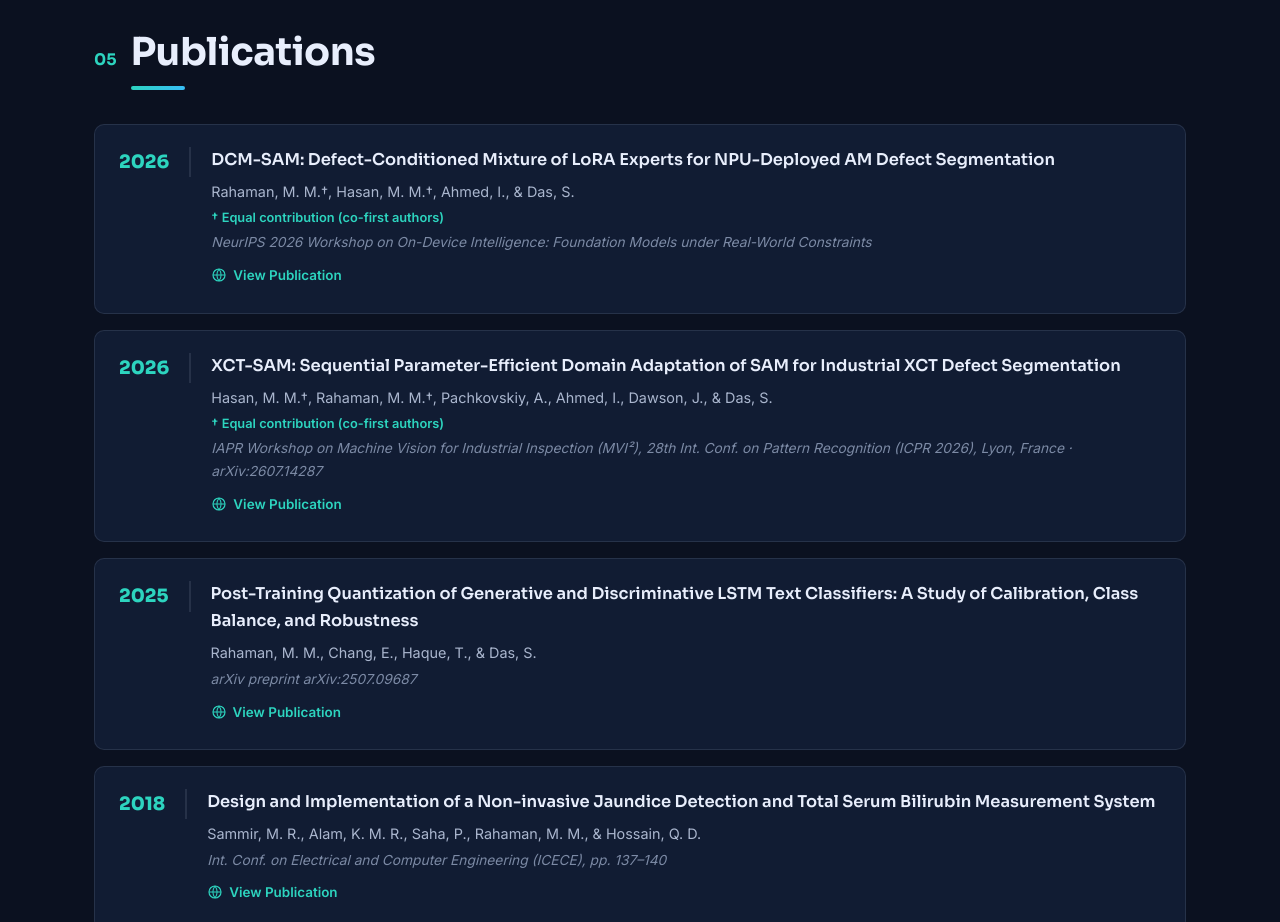
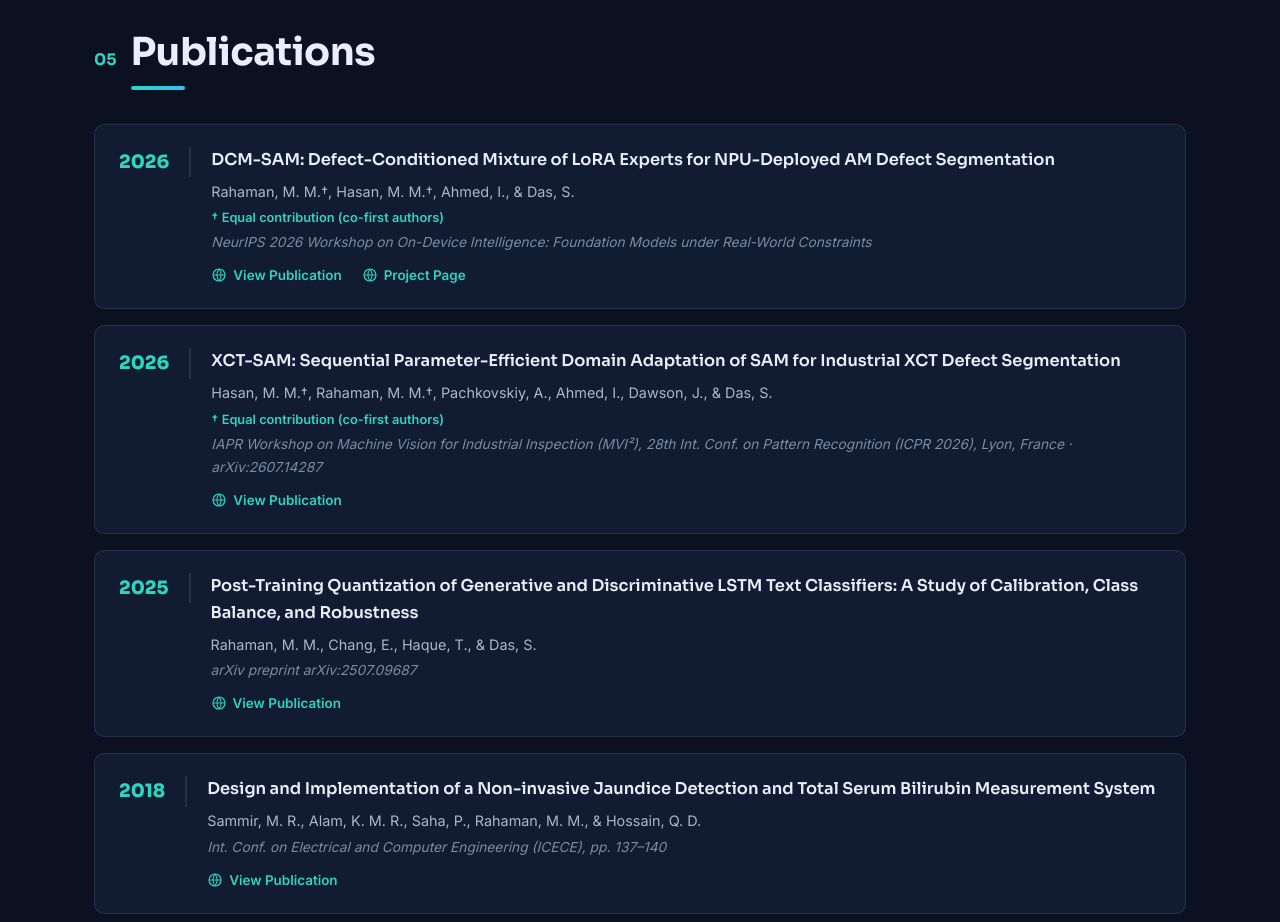
Before and after one commit to MushfiqShovon/MushfiqShovon.github.io, a plain HTML site: page index.html in a window 1280 px wide. Shown: the part 8260-9182 px from the top of the page. Drawn offline with Linux system fonts and the light colour scheme.

Commit message:
adding DCM-SAM paper: fixing the webpage link in publication section

```diff
--- a/css/style.css
+++ b/css/style.css
@@ -340,7 +340,8 @@ html[data-theme="light"] .theme-toggle .icon-moon { display: block; }
 .pub-authors { color: var(--text-soft); font-size: 0.9rem; }
 .pub-note { color: var(--accent); font-size: 0.8rem; font-weight: 600; margin-top: 4px; }
 .pub-venue { color: var(--text-mute); font-size: 0.86rem; font-style: italic; margin-top: 3px; }
-.pub-doi { display: inline-flex; align-items: center; gap: 6px; margin-top: 10px; font-size: 0.84rem; font-weight: 600; color: var(--accent); white-space: nowrap; }
+.pub-links { display: flex; flex-wrap: wrap; gap: 6px 20px; margin-top: 10px; }
+.pub-doi { display: inline-flex; align-items: center; gap: 6px; font-size: 0.84rem; font-weight: 600; color: var(--accent); white-space: nowrap; }
 .pub-doi svg { width: 16px; height: 16px; flex-shrink: 0; }
 .pub-doi:hover { text-decoration: underline; }
 
--- a/js/data.js
+++ b/js/data.js
@@ -374,7 +374,8 @@ const PORTFOLIO = {
         "DCM-SAM: Defect-Conditioned Mixture of LoRA Experts for NPU-Deployed AM Defect Segmentation",
       venue:
         "NeurIPS 2026 Workshop on On-Device Intelligence: Foundation Models under Real-World Constraints",
-      doi: "https://openreview.net/forum?id=Ehh5nUkKCM"
+      doi: "https://openreview.net/forum?id=Ehh5nUkKCM",
+      page: "https://mushfiqshovon.github.io/DCM-SAM/"
     },
     {
       authors: "Hasan, M. M.†, Rahaman, M. M.†, Pachkovskiy, A., Ahmed, I., Dawson, J., & Das, S.",
--- a/js/main.js
+++ b/js/main.js
@@ -197,10 +197,18 @@
       body.appendChild(el("div", "pub-authors", pub.authors));
       if (pub.note) body.appendChild(el("div", "pub-note", pub.note));
       body.appendChild(el("div", "pub-venue", pub.venue));
-      if (pub.doi) {
-        const a = el("a", "pub-doi", ICONS.web + "View Publication");
-        a.href = pub.doi; a.target = "_blank"; a.rel = "noopener";
-        body.appendChild(a);
+      const links = [
+        pub.doi && { url: pub.doi, label: "View Publication" },
+        pub.page && { url: pub.page, label: "Project Page" }
+      ].filter(Boolean);
+      if (links.length) {
+        const wrap = el("div", "pub-links");
+        links.forEach((l) => {
+          const a = el("a", "pub-doi", ICONS.web + l.label);
+          a.href = l.url; a.target = "_blank"; a.rel = "noopener";
+          wrap.appendChild(a);
+        });
+        body.appendChild(wrap);
       }
       item.appendChild(body);
       list.appendChild(item);
```
